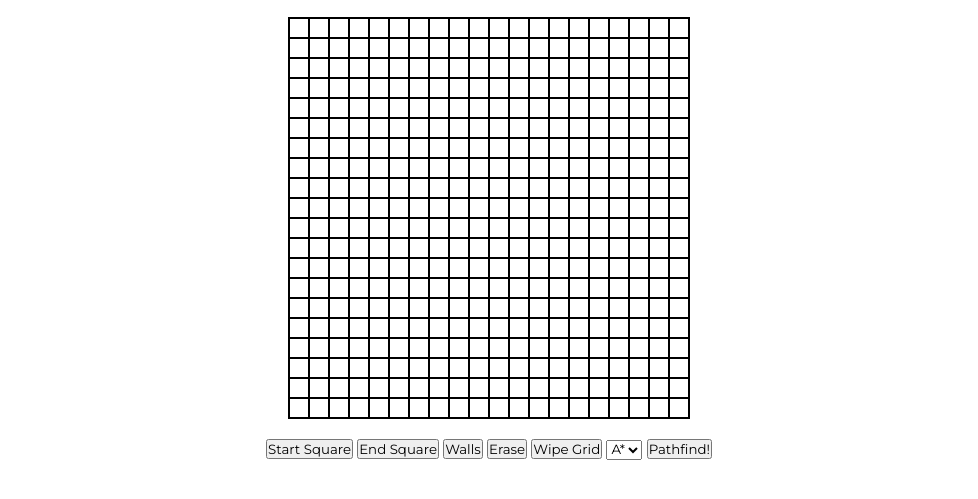
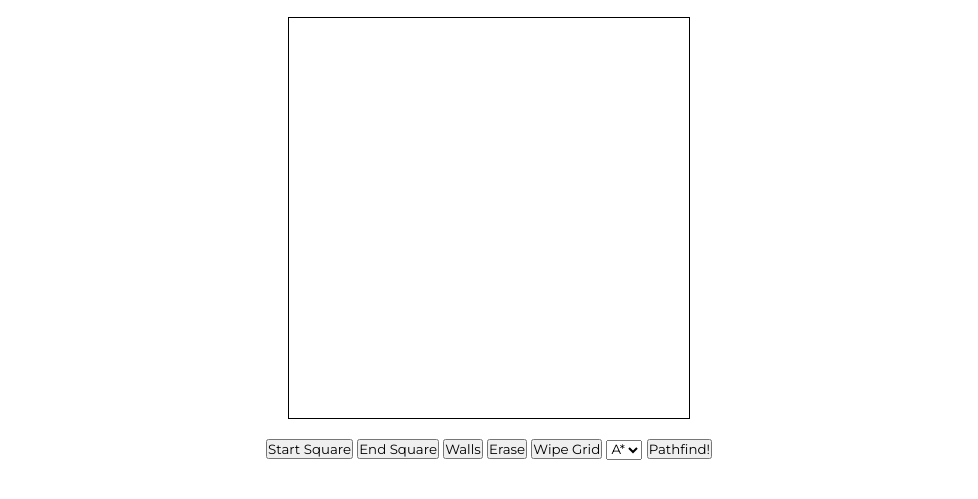
Before and after one commit to aacitelli/Pathfinder, a plain HTML site: page index.html in a window 1280 px wide. Shown: the part 227-726 px from the top of the page, without its empty margins (151-1129 px from the left). Drawn offline with Linux system fonts and the light colour scheme.

Commit message:
Fixed a particularly nasty error where the mouseup event wasn't firing when the page encountered prohibited mouse behavior, causing mouse pressed pehavior to invert.

```diff
--- a/SassCSS/styles.scss
+++ b/SassCSS/styles.scss
@@ -6,6 +6,12 @@
     box-sizing: border-box;
 
     font-family: "Montserrat", sans-serif;
+
+    user-select: none;
+    -o-user-select: none;
+    -moz-user-select: none;
+    -khtml-user-select: none;
+    -webkit-user-select: none;
 }
 
 /* Focus on this isn't with responsiveness; It's just a box.
@@ -46,8 +52,6 @@
     width: 20px;
     height: 20px;
 
-    border: 1px solid black;
-
     margin: 0;
     margin-top: -4px;
 
--- a/Scripts/canvas.js
+++ b/Scripts/canvas.js
@@ -64,7 +64,7 @@ function addGridItemEventListeners(element)
     // If it's made a blue box
     element.addEventListener("mouseenter", function()
     {
-        console.debug("Mouse Enter Event Fired.");
+        // console.debug("Mouse Enter Event Fired.");
 
         if (mouseIsDown)
         {
@@ -75,7 +75,7 @@ function addGridItemEventListeners(element)
     /* Todo - Combine above loop and this one into a function */
     element.addEventListener("click", function()
     {
-        console.debug("Click Event Fired.");
+        // console.debug("Click Event Fired.");
 
         colorElement(element);
     });
@@ -263,14 +263,18 @@ function initializeButtonEventListeners()
 
 */
 
+/* Todo - Fix bug where clicking on a border inverts the result of this */
+
 var mouseIsDown = false;
 
-document.addEventListener("mousedown", function()
+document.onmousedown = function()
 {
     mouseIsDown = true;
-});
+    console.debug("Mouse is currently down.");
+};
 
-document.addEventListener("mouseup", function()
+document.onmouseup = function()
 {
     mouseIsDown = false;
-});
+    console.debug("Mouse is currently up.");
+};
```
Also changed, not shown: SassCSS/styles.css, 1 other file.
